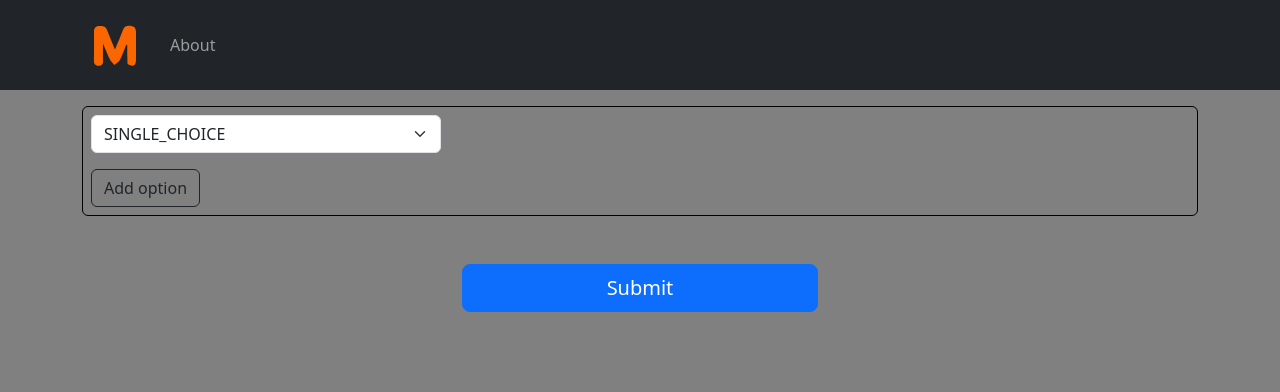
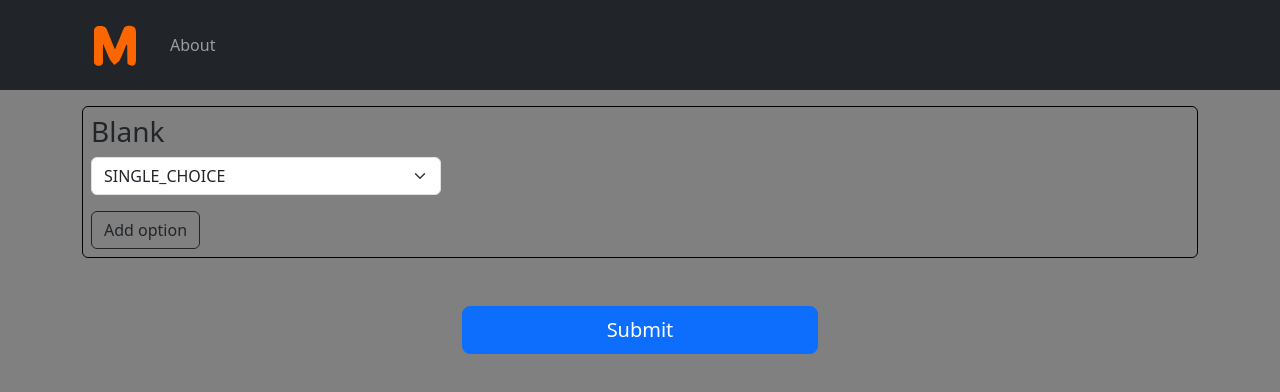
Before and after one commit to EthanIsaac2583/memes, a React (Create React App) app in the folder memed-frontend/: page /question-constructor in a window 1280 px wide. Shown: the top 392 px of the page. Built offline with nearby package versions, Linux system fonts and the light colour scheme.

Commit message:
m: added section naming

```diff
--- a/memed-frontend/src/pages/question-constructor/index.tsx
+++ b/memed-frontend/src/pages/question-constructor/index.tsx
@@ -37,6 +37,11 @@ export const QuestionConstructor = () => {
         <Container>
           <FormSection>
             <Row>
+              <Col>
+                <h3>Blank</h3>
+              </Col>
+            </Row>
+            <Row>
               <Col md={4} xs={12}>
                 <Form.Select {...register('blank.type')}>
                   <option value={EBlankType.SINGLE_CHOICE.toString()}>{EBlankType.SINGLE_CHOICE}</option>
@@ -46,10 +51,10 @@ export const QuestionConstructor = () => {
             {fields.map((field, i) => {
               return (
                 <Row key={field.id} className='mt-3'>
-                  <Col xs={4} md={4}>
+                  <Col xs={3} md={3}>
                     <Form.Control placeholder="key" {...register(`blank.options.${i}.key`)} />
                   </Col>
-                  <Col xs={6} md={6}>
+                  <Col xs={7} md={7}>
                     <Form.Control placeholder="value" {...register(`blank.options.${i}.value`)} />
                   </Col>
                   <Col xs={2} md={2} className='d-flex justify-content-center align-items-center'>
```
